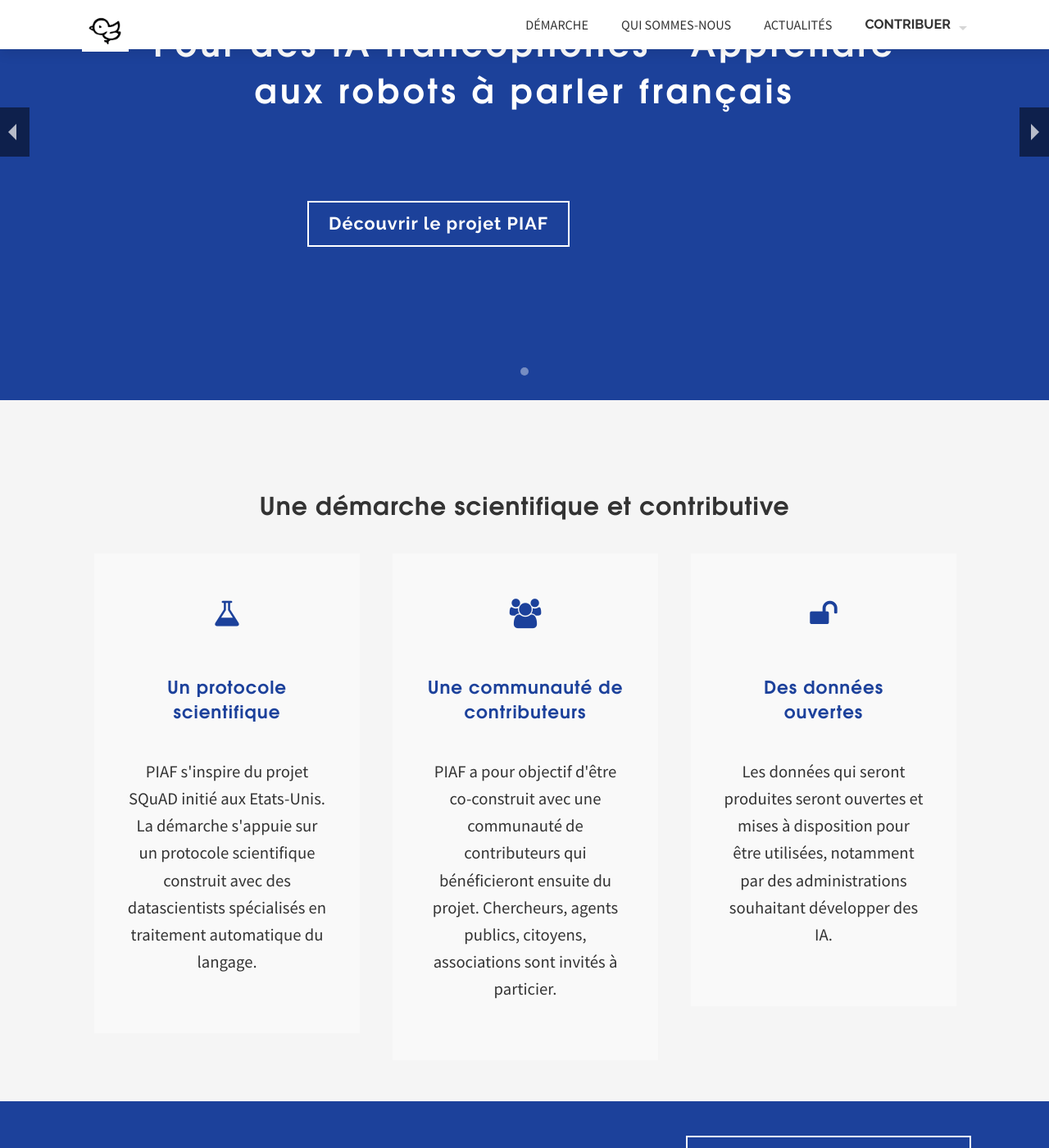
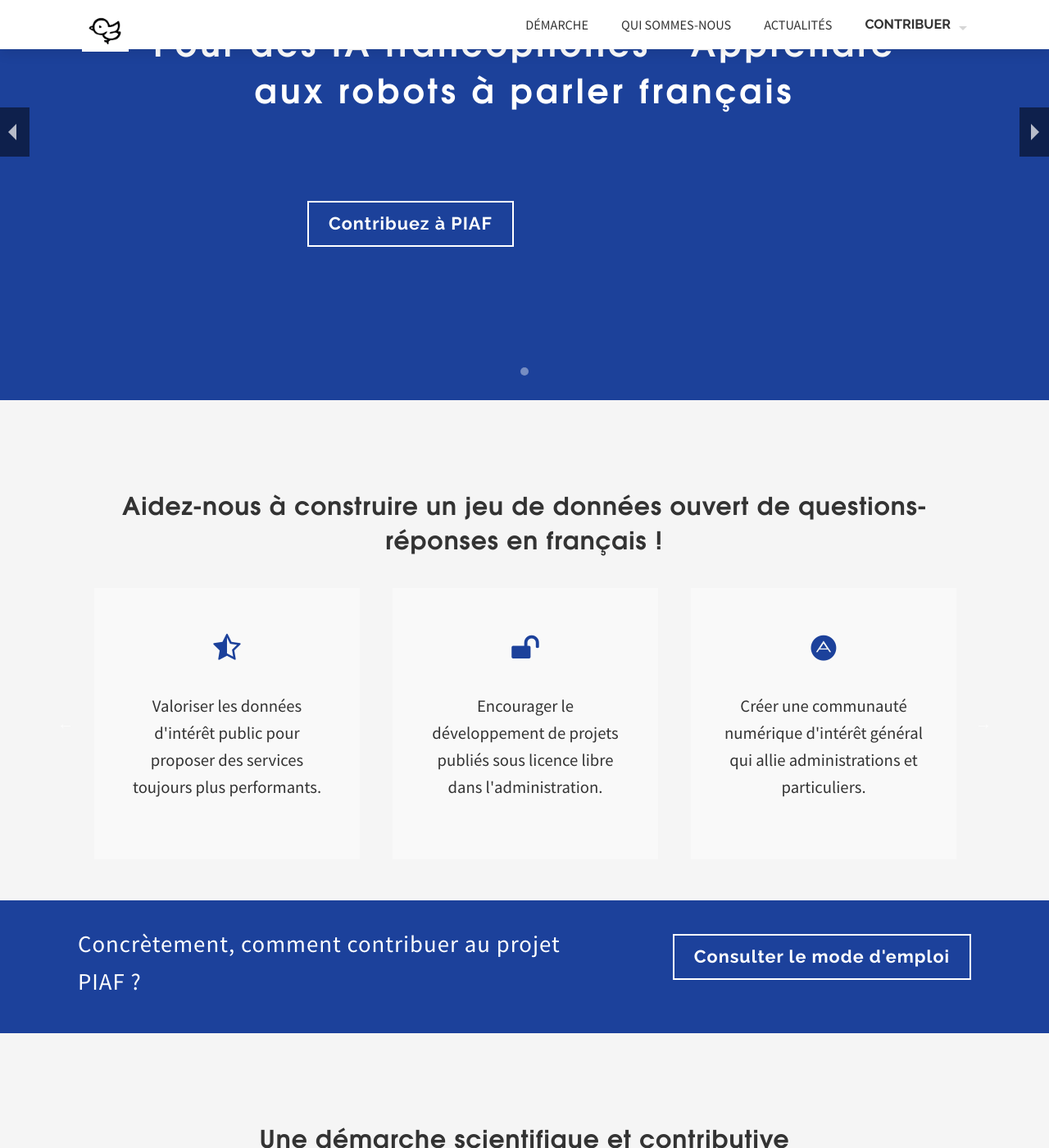
Before and after one commit to etalab/piaf-site, a Jekyll site: the page built from index.html, in a window 1280 px wide and 1400 px high, scrolled down 262 px. Shown: the whole window at 82% size. Built offline with Jekyll 4.4.1, drawn with Linux system fonts in a browser that asks for light colours; nearby versions of some CDN libraries; some web fonts are replaced; library files that are not in the unit come from our copies.

Commit message:
Update index.html
Test: adds new slider to explain the steps for contributions.

```diff
--- a/index.html
+++ b/index.html
@@ -17,6 +17,7 @@
     text:
       Placeat vel
 
+
 motivations:
   - icon_class: fa fa-adn
     desc: Créer une communauté numérique d'intérêt général qui allie administrations et particuliers.
@@ -29,7 +30,7 @@
 
 piliers:
   - icon_class: fa fa-flask
-    title: <a href="/presentation.html">Un protocole scientifique</a>
+    title: <a href="/presentation.html">Annoter des articles</a>
     desc: PIAF s'inspire du projet SQuAD initié aux Etats-Unis. La démarche s'appuie sur un protocole scientifique construit avec des datascientists spécialisés en traitement automatique du langage.
   - icon_class: fa fa-users
     title: <a href="/communaute.html">Une communauté de contributeurs</a>
@@ -48,8 +49,8 @@
       animation: bottom-to-top
       class: large-7 large-offset-3 medium-7 medium-offset-3
       items:
-        - text: <strong>Découvrir le projet PIAF</strong>
-          url: presentation.html
+        - text: <strong>Contribuez à PIAF</strong>
+          url: piaf.etalab.studio/app
           class: boxed
 ---
 
@@ -117,6 +118,42 @@
   </div>
 </div>
 
+
+<div class='full' style='background: #f5f5f5'>
+    <div class='row'>
+  <div style="text-align:center;"><h2>Aidez-nous à construire un jeu de données ouvert de questions-réponses en français !</h2></div>
+  <div class='spacing'></div>
+  <div class='large-12 columns'>
+      <div class='mod modBoxedTextSlider'>
+    <div class='boxes'>
+        {% for motivation in page.motivations %}
+        <div class='box' style='background: #f9f9f9;'>
+      <i class='{{motivation.icon_class}}'></i>
+      <p>{{motivation.desc}}</p>
+        </div>
+        {% endfor %}
+    </div>
+      </div>
+  </div>
+    </div>
+    <div class='spacing'></div>
+</div>
+
+<div class='full no-padding' style='background: #1c419b; color: #fff'>
+    <div class='one spacing'></div>
+    <div class='mod modCallToAction'>
+  <div class='row'>
+      <div class='medium-7 large-7 columns'>
+    <p>Concrètement, comment contribuer au projet PIAF ?</p>
+      </div>
+      <div class='medium-5 large-5 columns' style='text-align: right;'>
+    <a class='boxed button' href='candidature-eig.html'><strong>Consulter le mode d'emploi</strong></a>
+      </div>
+        </div>
+    </div>
+    <div class='one spacing'></div>
+</div>
+
 <div class='full' style='background: #f5f5f5'>
     <div class='row'>
 	<div style="text-align:center;"><h2>Une démarche scientifique et contributive</h2></div>
```
